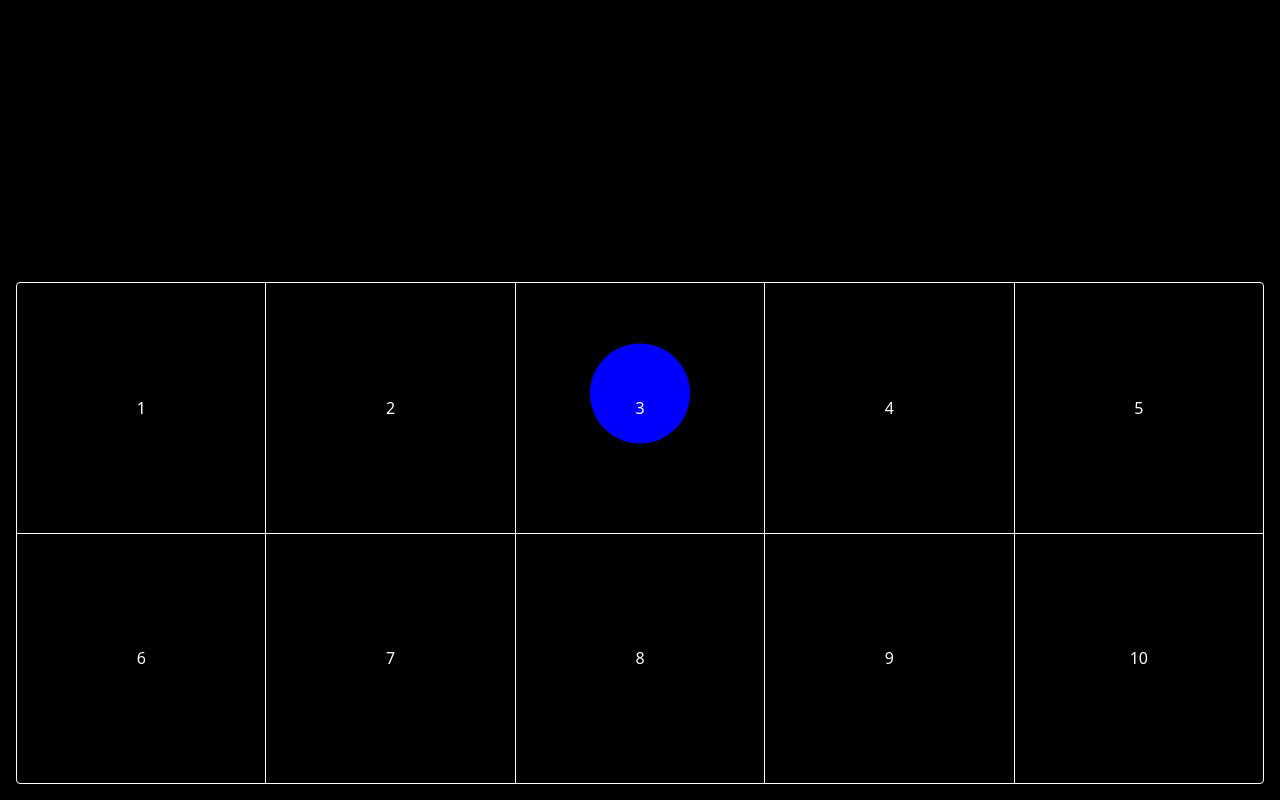
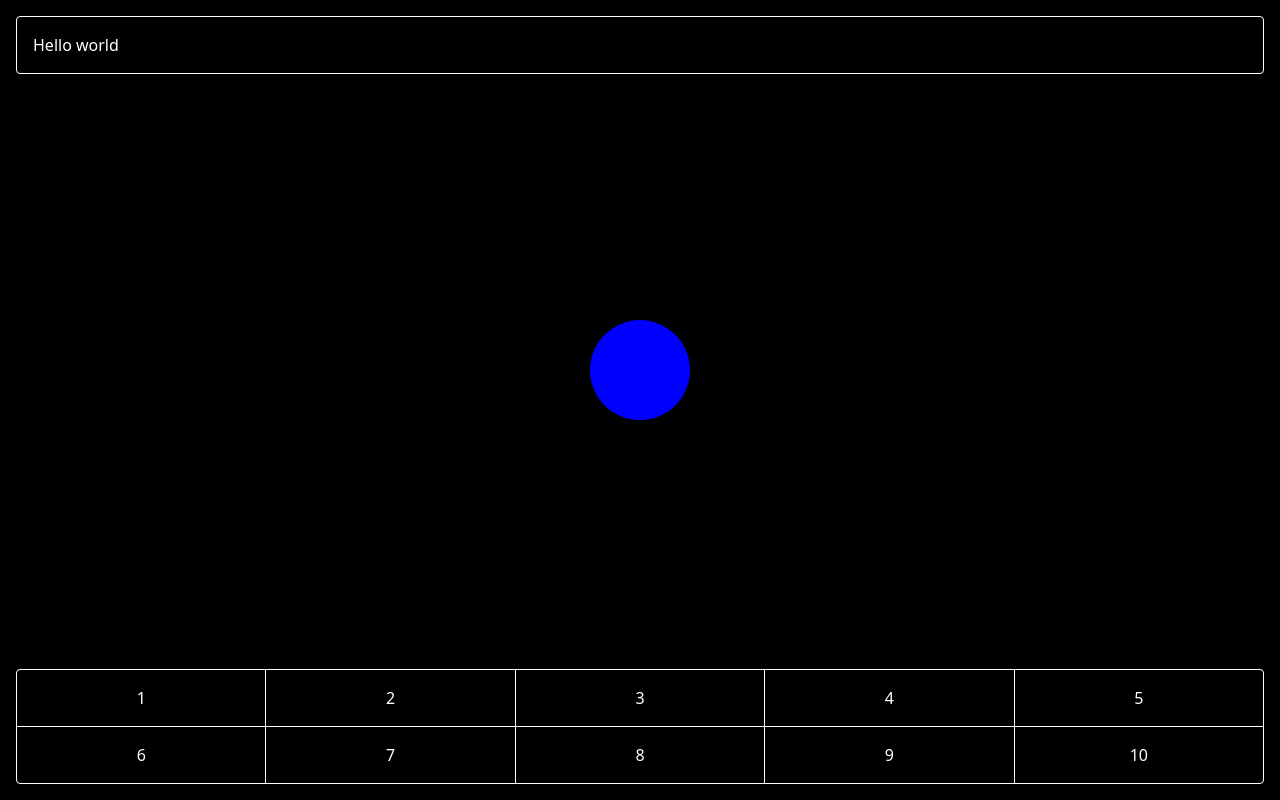
Before and after one commit to tylerschloesser/sim-v29, a React (Vite) app: page / in a window 1280 px wide. Built offline with nearby package versions, Linux system fonts and the light colour scheme.

Commit message:
refactor bars

```diff
--- a/src/App.tsx
+++ b/src/App.tsx
@@ -1,6 +1,16 @@
 import { times } from "lodash-es";
 
-export function App() {
+function TopBar() {
+  return (
+    <div className="fixed inset-x-0 top-0">
+      <div className="p-4">
+        <div className="border rounded p-4">Hello world</div>
+      </div>
+    </div>
+  );
+}
+
+function BottomBar() {
   return (
     <div className="fixed inset-0 top-[unset]">
       <div className="p-4">
@@ -9,7 +19,7 @@ export function App() {
             {times(5, (i) => (
               <button
                 key={i}
-                className="flex-1 p-2 aspect-square"
+                className="flex-1 py-4"
                 onClick={() => alert(`Button ${i + 1} clicked`)}
               >
                 {i + 1}
@@ -20,7 +30,7 @@ export function App() {
             {times(5, (i) => (
               <button
                 key={i}
-                className="flex-1 p-2 aspect-square"
+                className="flex-1 py-4"
                 onClick={() => alert(`Button ${i + 6} clicked`)}
               >
                 {i + 6}
@@ -32,3 +42,12 @@ export function App() {
     </div>
   );
 }
+
+export function App() {
+  return (
+    <>
+      <TopBar />
+      <BottomBar />
+    </>
+  );
+}
```
